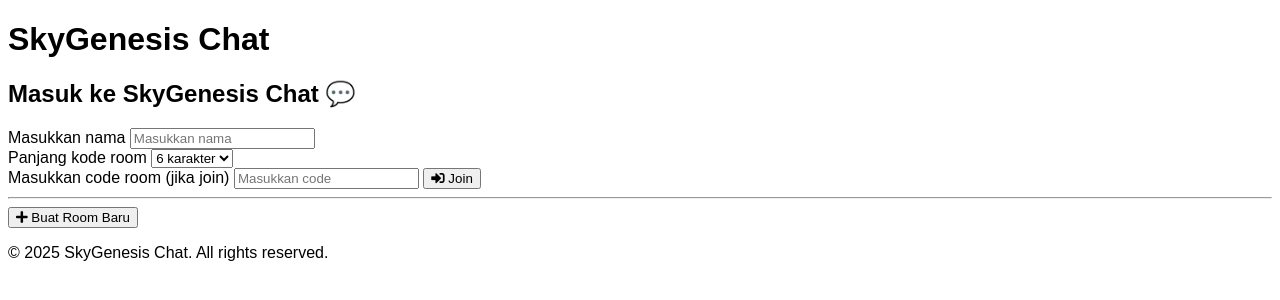
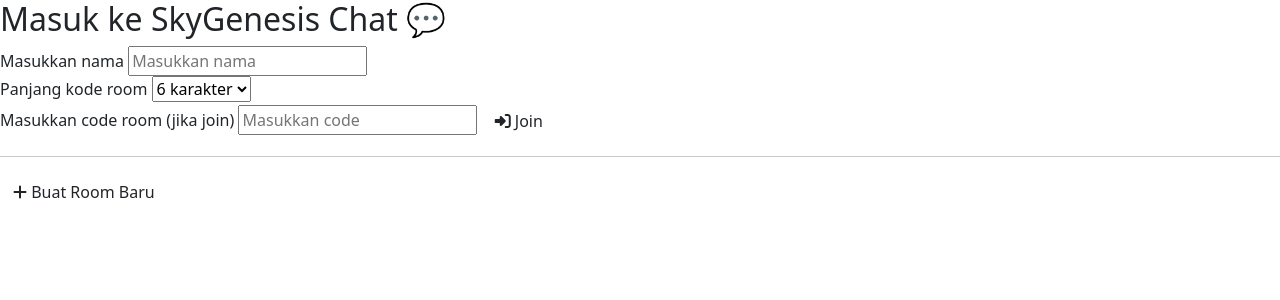
Before and after one commit to apujiono/SkyGenesis, a Flask app: page / in a window 1280 px wide. Shown: the top 300 px of the page. Run offline with Flask 3, Linux system fonts and the light colour scheme; parts of the project's set-up code (start-up, migrations or seed data) failed here and were passed over; some libraries are stand-ins or nearby versions.

Commit message:
Update base.html

```diff
--- a/templates/base.html
+++ b/templates/base.html
@@ -1,19 +1,16 @@
 <!DOCTYPE html>
-<html lang="en">
-  <head>
-    <title>SkyGenesis Chat</title>
-    <link rel="stylesheet" href="{{url_for('static', filename='styles/style.css')}}" />
-    <link rel="stylesheet" href="https://cdnjs.cloudflare.com/ajax/libs/font-awesome/5.15.4/css/all.min.css" />
-    <script src="https://cdnjs.cloudflare.com/ajax/libs/socket.io/4.0.1/socket.io.js" integrity="sha512-q/dWJ3kcmjBLU4Qc47E4A9kTB4m3wuTY7vkFJDTZKjTs8jhyGQnaUrxa0Ytd0ssMZhbNua9hE+E7Qv1j+DyZwA==" crossorigin="anonymous"></script>
-  </head>
-  <body>
-    <header>
-      <h1>SkyGenesis Chat</h1>
-    </header>
-    <div id="notification"></div>
-    <div id="root">{% block content %} {% endblock %}</div>
-    <footer>
-      <p>&copy; 2025 SkyGenesis Chat. All rights reserved.</p>
-    </footer>
-  </body>
+<html lang="id">
+<head>
+  <meta charset="UTF-8">
+  <meta name="viewport" content="width=device-width, initial-scale=1.0">
+  <title>SkyGenesis Chat</title>
+  <link href="https://cdn.jsdelivr.net/npm/bootstrap@5.3.0/dist/css/bootstrap.min.css" rel="stylesheet">
+  <link rel="stylesheet" href="{{url_for('static', filename='css/styles.css')}}">
+  <script src="https://cdn.jsdelivr.net/npm/bootstrap@5.3.0/dist/js/bootstrap.bundle.min.js"></script>
+  <script src="https://cdnjs.cloudflare.com/ajax/libs/socket.io/4.5.0/socket.io.min.js"></script>
+  <script src="https://kit.fontawesome.com/a076d05399.js"></script>
+</head>
+<body>
+  {% block content %}{% endblock %}
+</body>
 </html>
```
